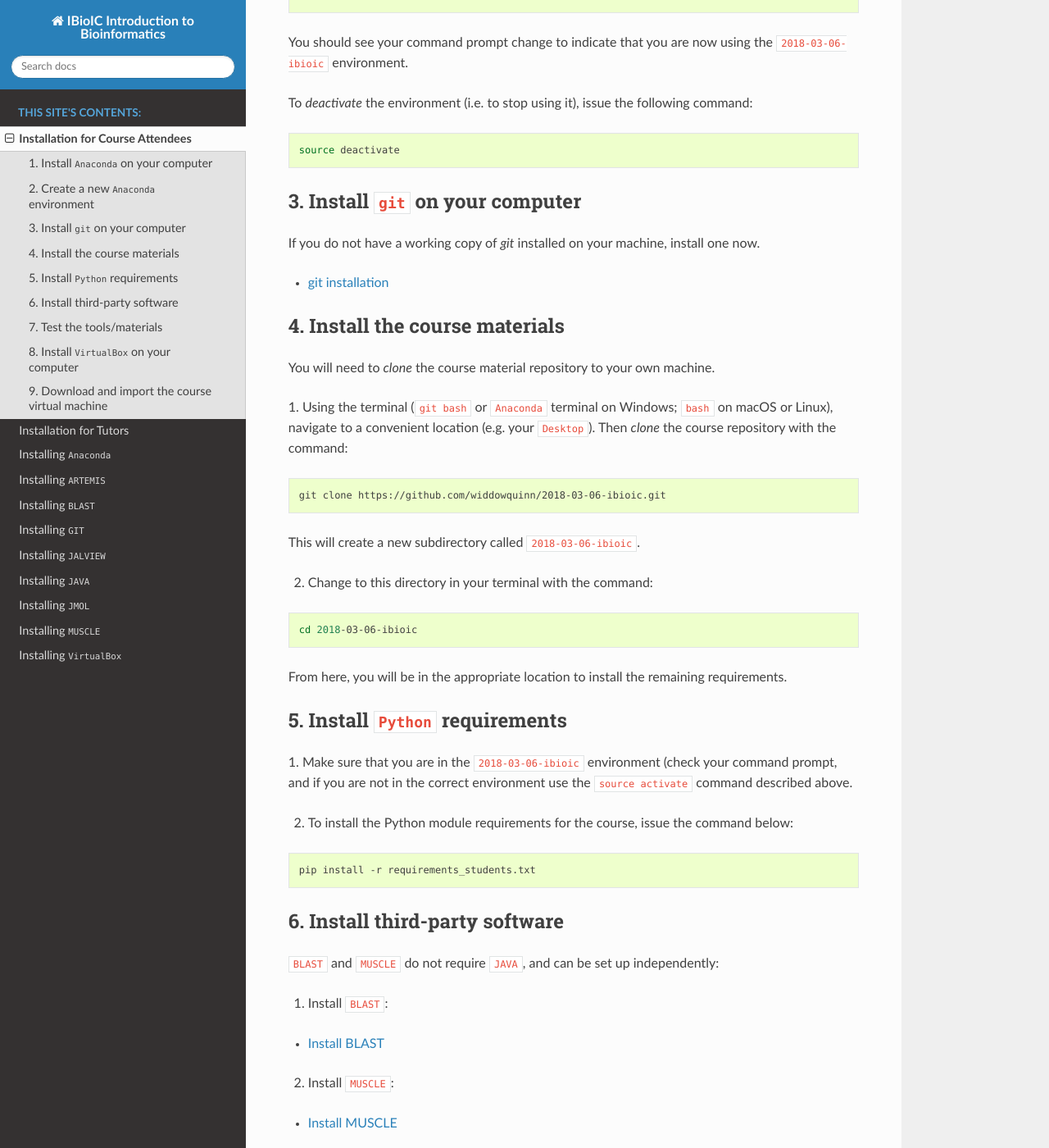
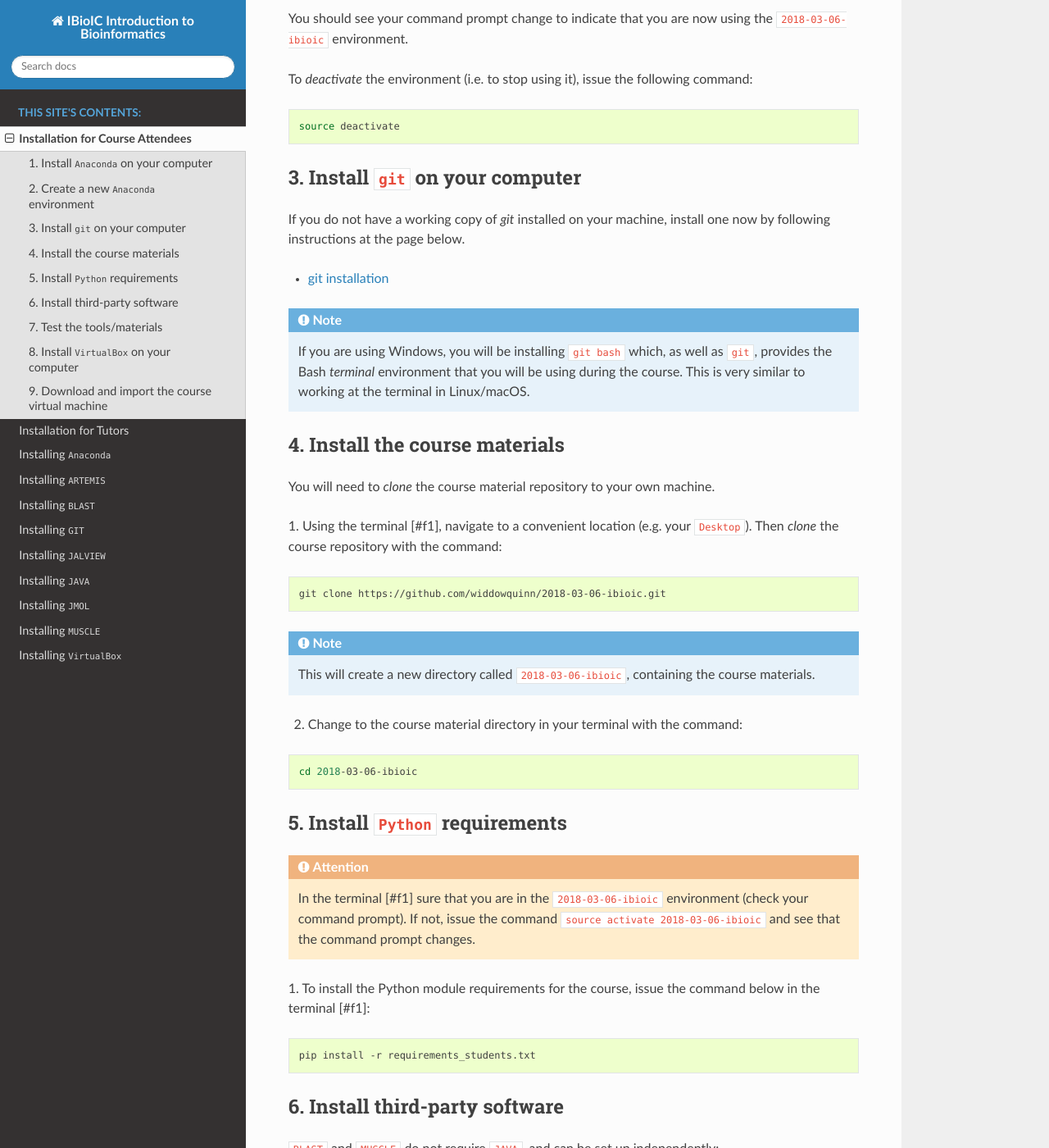
Before and after one commit to widdowquinn/2018-03-06-ibioic, a Sphinx documentation site: the page built from docs/installation_attendees.rst, in a window 1280 px wide and 1400 px high, scrolled down 1799 px. Shown: the whole window at 82% size. Built offline with Sphinx 7.4.7 and the Read the Docs theme 2.0.0, drawn with Linux system fonts in a browser that asks for light colours; some of the changed text lies outside the part shown.

Commit message:
update terminal instructions to avoid anaconda prompt/prefer git bash

```diff
--- a/docs/installation_attendees.rst
+++ b/docs/installation_attendees.rst
@@ -51,9 +51,8 @@ For ease of installation and consistency, we install as much as is practical usi
 several essential components for the course, such as `Python`_ and the common `Jupyter`_
 notebook interface that will be used.
 
-.. NOTE::
-    If you do not already have `Anaconda`_ installed on your system, please follow the instructions:
-
+If you do not already have `Anaconda`_ installed on your system, please follow the instructions
+at the page below:
 
 - :doc:`Anaconda installation <install_anaconda>`
 
@@ -94,9 +93,15 @@ To *deactivate* the environment (i.e. to stop using it), issue the following com
 3. Install ``git`` on your computer
 ===================================
 
-If you do not have a working copy of `git` installed on your machine, install one now.
+If you do not have a working copy of `git` installed on your machine, install one now by
+following instructions at the page below.
 
 - :doc:`git installation <install_git>`
+
+.. NOTE::
+    If you are using Windows, you will be installing ``git bash`` which, as well as ``git``,
+    provides the Bash *terminal* environment that you will be using during the course. This
+    is very similar to working at the terminal in Linux/macOS.
 
 
 ===============================
@@ -105,32 +110,34 @@ If you do not have a working copy of `git` installed on your machine, install on
 
 You will need to *clone* the course material repository to your own machine.
 
-1. Using the terminal (``git bash`` or ``Anaconda`` terminal on Windows; ``bash`` on macOS
-or Linux), navigate to a convenient location (e.g. your ``Desktop``). Then *clone* the
-course repository with the command:
+1. Using the terminal [#f1], navigate to a convenient location (e.g. your ``Desktop``).
+Then *clone* the course repository with the command:
 
 .. code-block:: bash
 
     git clone https://github.com/widdowquinn/2018-03-06-ibioic.git
 
-This will create a new subdirectory called ``2018-03-06-ibioic``.
+.. NOTE::
+    This will create a new directory called ``2018-03-06-ibioic``, containing the course
+    materials.
 
-2. Change to this directory in your terminal with the command:
+2. Change to the course material directory in your terminal with the command:
 
 .. code-block:: bash
 
     cd 2018-03-06-ibioic
 
-From here, you will be in the appropriate location to install the remaining requirements.
-
 ==================================
 5. Install ``Python`` requirements
 ==================================
 
-1. Make sure that you are in the ``2018-03-06-ibioic`` environment (check your command prompt,
-and if you are not in the correct environment use the ``source activate`` command described above.
+.. ATTENTION::
+    In the terminal [#f1] sure that you are in the ``2018-03-06-ibioic`` environment (check your command prompt).
+    If not, issue the command ``source activate 2018-03-06-ibioic`` and see that the command
+    prompt changes.
 
-2. To install the Python module requirements for the course, issue the command below:
+1. To install the Python module requirements for the course, issue the command below in the
+terminal [#f1]:
 
 .. code-block:: bash
 
@@ -265,3 +272,5 @@ begin the course.
 .. _Python: https://www.python.org/
 .. _The Carpentries: https://www.facebook.com/carpentries/
 .. _VirtualBox: https://www.virtualbox.org/wiki/Downloads
+
+.. [#f1]: The *terminal* means ``git bash`` on Windows, and Bash on Linux/macOS.
```
Also changed, not shown: other parts of docs/installation_attendees.rst (+1 -1 lines).
